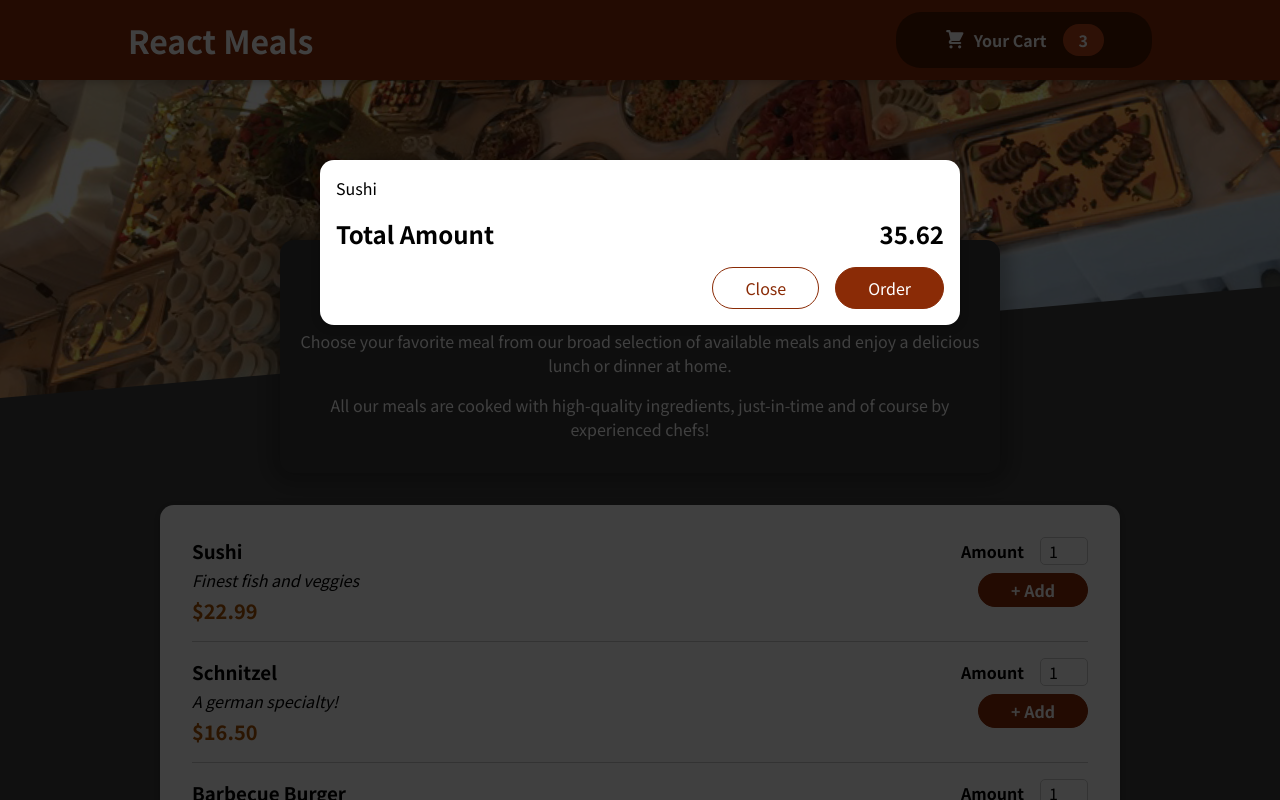
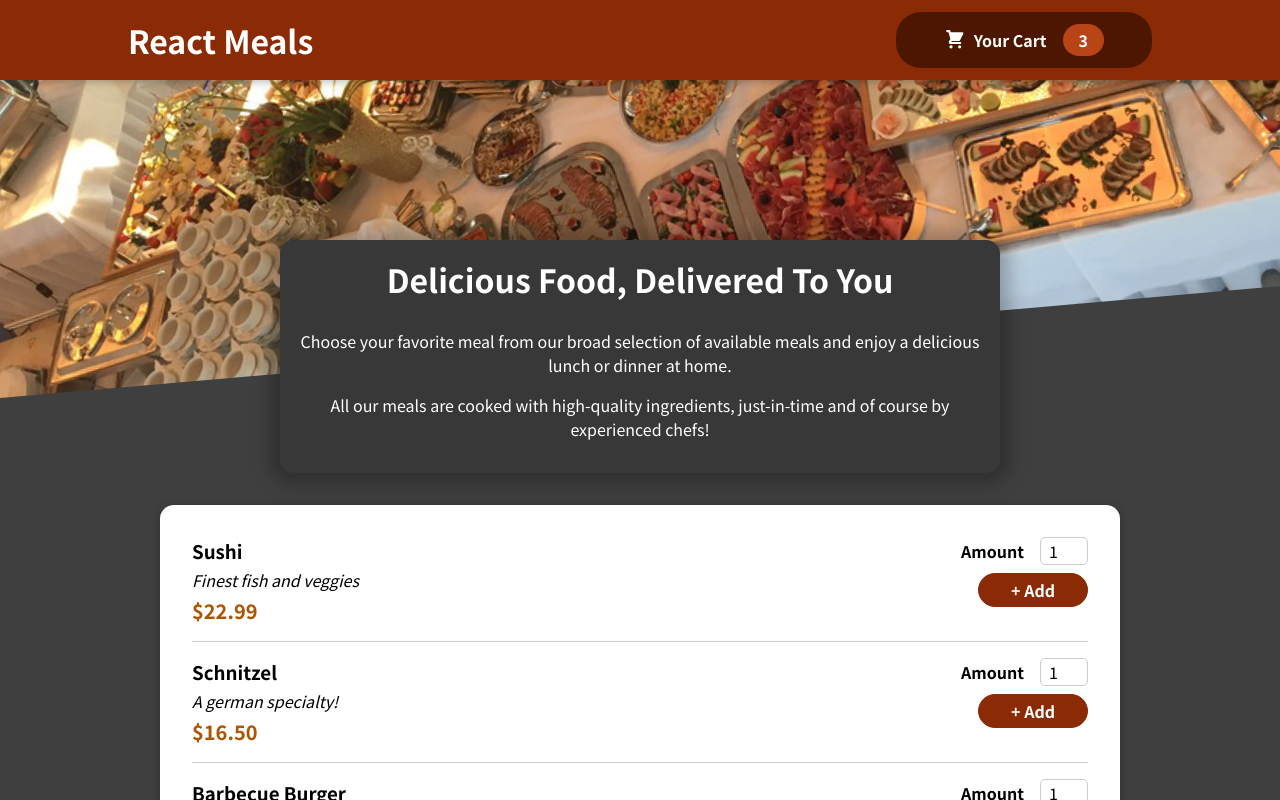
Before and after one commit to kuumaraswamy/FOOD, a React (Create React App) app: page / in a window 1280 px wide. Shown: the top 800 px of the page. Built offline with nearby package versions, Linux system fonts and the light colour scheme.

Commit message:
Managing cart (close,open) by using useState

```diff
--- a/src/App.js
+++ b/src/App.js
@@ -1,4 +1,4 @@
-import {Fragment} from "react";
+import {Fragment, useState} from "react";
 import Header from "./components/Layout/Header"
 import Meals from "./components/Meals/Meals"
 import Cart from "./components/Cart/Cart";
@@ -6,10 +6,20 @@
 
 
 function App() {
+     const [cartIsShown, setCartIsShown] = useState(false)
+
+    const showCartHandler = props =>{
+      setCartIsShown(true)
+    }
+
+    const hideCartHandler = props =>{
+      setCartIsShown(false)
+    }
+
   return (
     <Fragment>
-      <Cart/>
-      <Header />
+      { cartIsShown  &&  <Cart onClose={hideCartHandler}/>}
+      <Header onShowCart={showCartHandler}/>
       <main>
         <Meals/>
       </main>
--- a/src/components/Cart/Cart.js
+++ b/src/components/Cart/Cart.js
@@ -11,14 +11,14 @@
   );
 
   return (
-    <Modal>
+    <Modal onClose={props.onClose}>
       {cartItems}
       <div className={classes.total}>
         <span>Total Amount</span>
         <span>35.62</span>
       </div>
       <div className={classes.actions}>
-        <button className={classes['button--alt']}>Close</button>
+        <button className={classes['button--alt']} onClick={props.onClose}>Close</button>
         <button className={classes.button}>Order</button>
       </div>
     </Modal>
--- a/src/components/Layout/Header.js
+++ b/src/components/Layout/Header.js
@@ -8,7 +8,7 @@
     <Fragment>
         <header className={classes.header}>
             <h1>React Meals</h1>
-            <HeaderCartButton />
+            <HeaderCartButton onClick={props.onShowCart} />
         </header>
         <div className={classes['main-image']}>
             <img  src={MealsImg} alt=" A table with full of delicious Food"/>
--- a/src/components/Layout/HeaderCartButton.js
+++ b/src/components/Layout/HeaderCartButton.js
@@ -4,7 +4,7 @@
 
 const HeaderCartButton = props => {
   return (
-    <button className={classes.button}>
+    <button className={classes.button} onClick={props.onClick}>
         <span className={classes.icon}>
             <CartIcon/>
         </span>
--- a/src/components/UI/Modal.js
+++ b/src/components/UI/Modal.js
@@ -4,7 +4,7 @@
 
 const Backdrop = (props) => {
 return (
-         <div className={classes.backdrop} />
+         <div className={classes.backdrop} onClick={props.onClose} />
     )
 }
 
@@ -21,7 +21,7 @@
 const Modal = (props) => {
   return (
     <Fragment>
-      {ReactDOM.createPortal(<Backdrop/>, portalElement)}
+      {ReactDOM.createPortal(<Backdrop onClose={props.onClose} />, portalElement)}
       {ReactDOM.createPortal(<ModalOverlay>{props.children}</ModalOverlay>,portalElement)}
     </Fragment>
   )
```
Also changed, not shown: 1 other file (tests, documents, lock files or other folders).
